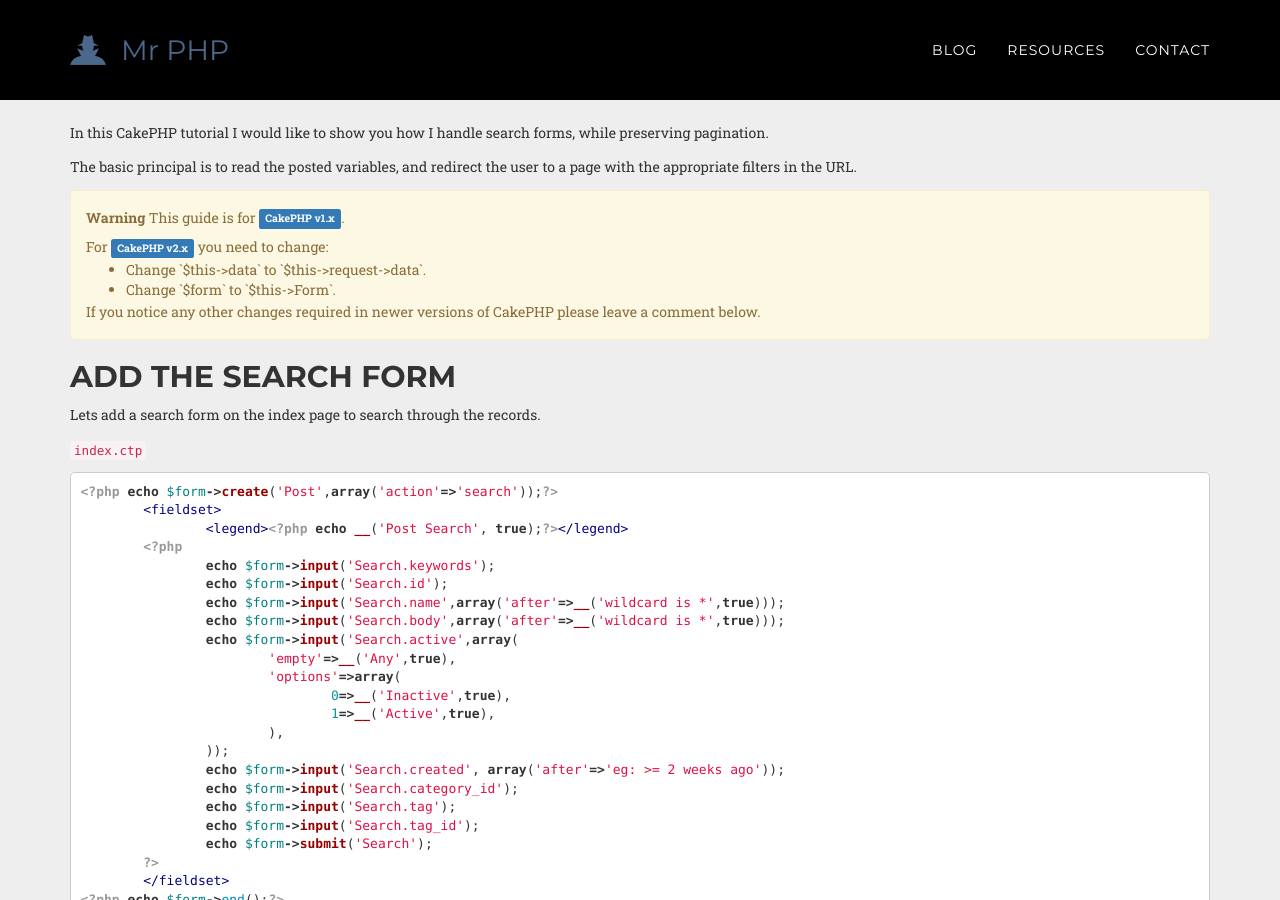
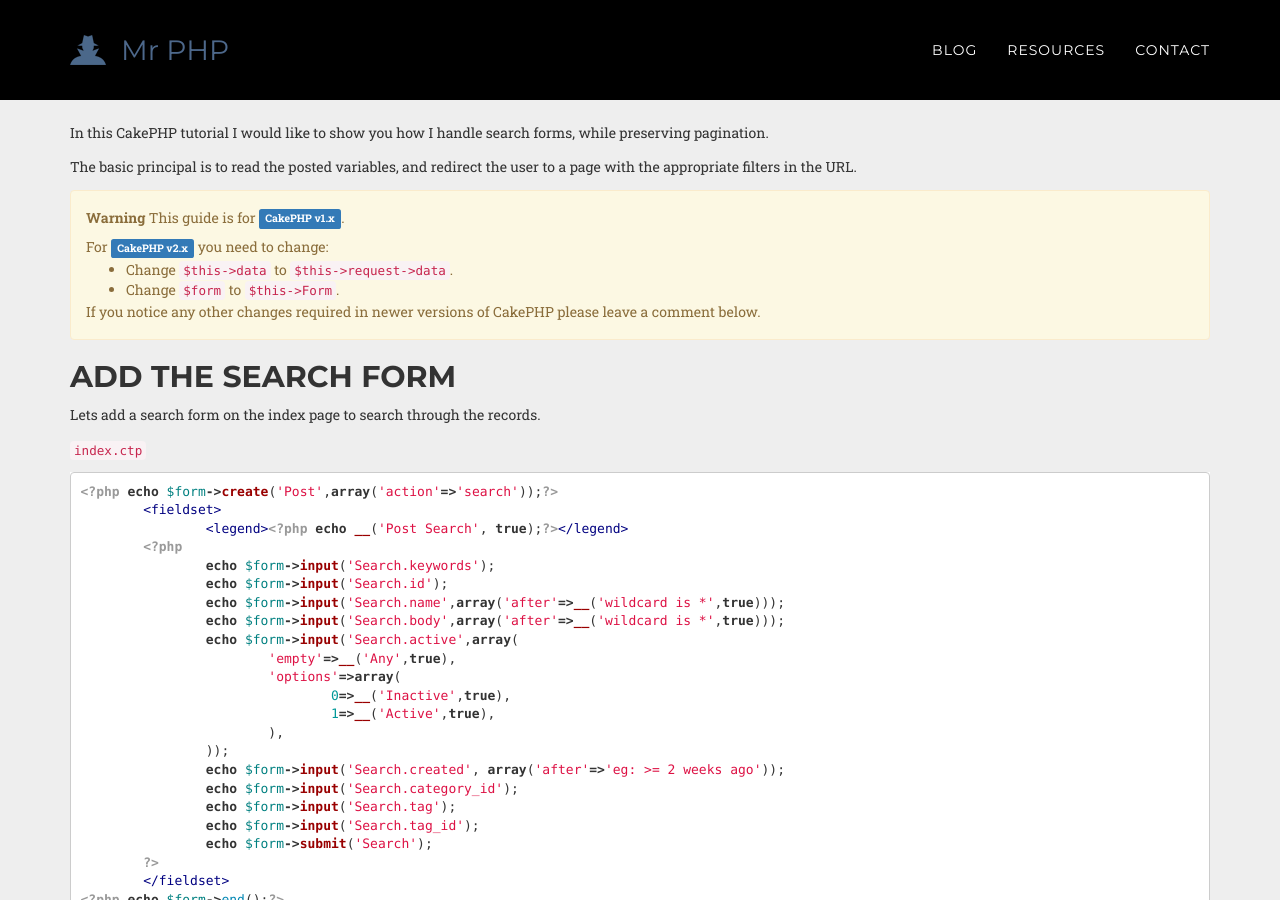
Before and after one commit to mr-php/mr-php.github.io, a Jekyll site: the page built from _posts/2008-10-04-search-forms-in-cakephp.md, in a window 1280 px wide and 900 px high, scrolled down 402 px. Built offline with Jekyll 4.4.1, drawn with Linux system fonts in a browser that asks for light colours; nearby versions of some CDN libraries; some web fonts are replaced; Markdown is read by kramdown in place of the engine named in the settings; comment, search, counter and statistics services are not loaded.

```diff
--- a/_posts/2008-10-04-search-forms-in-cakephp.md
+++ b/_posts/2008-10-04-search-forms-in-cakephp.md
@@ -17,8 +17,8 @@ The basic principal is to read the posted variables, and redirect the user to a
 	<p><strong>Warning</strong> This guide is for <span class="label label-primary">CakePHP v1.x</span>.</p>
 	<p>For <span class="label label-primary">CakePHP v2.x</span> you need to change:</p>
 	<ul>
-	<li>Change `$this->data` to `$this->request->data`.</li>
-	<li>Change `$form` to `$this->Form`.</li>
+	<li>Change <code>$this->data</code> to <code>$this->request->data</code>.</li>
+	<li>Change <code>$form</code> to <code>$this->Form</code>.</li>
 	</ul>
 	<p>If you notice any other changes required in newer versions of CakePHP please leave a comment below.</p>
 </div>
```
